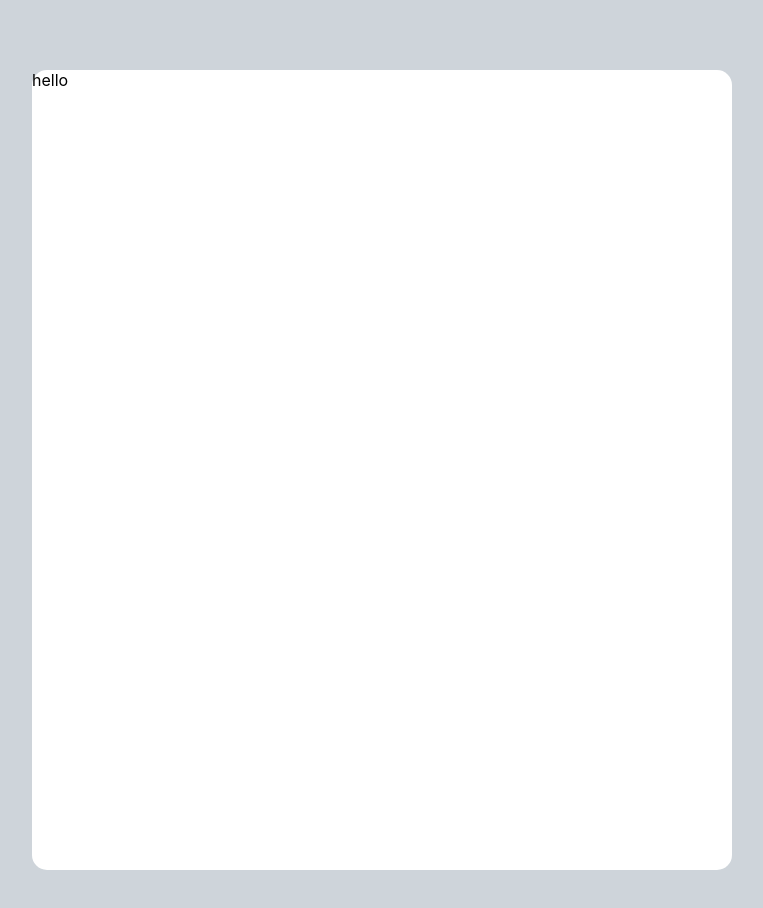
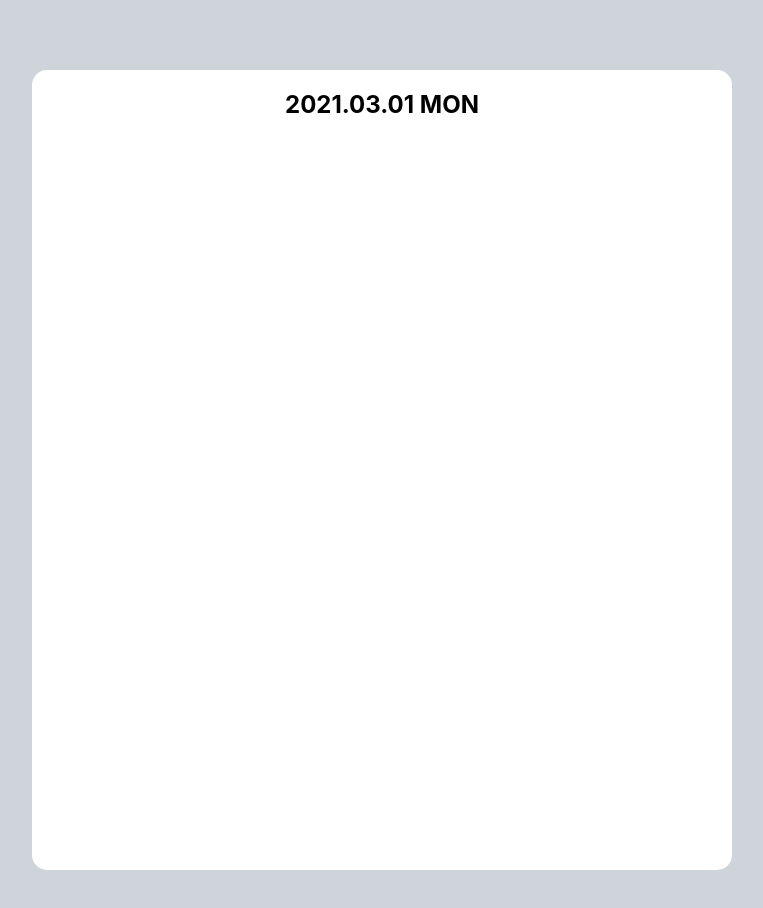
Before and after one commit to KAEN7/todo-list, a React (Create React App) app: page / in a window 1280 px wide. Shown: the top 908 px of the page, without its empty margins (258-1021 px from the left). Built offline with nearby package versions, Linux system fonts and the light colour scheme.

Commit message:
Add TodoHeader.js

```diff
--- a/src/App.js
+++ b/src/App.js
@@ -1,6 +1,7 @@
 import React from "react";
 // import { createStore } from "redux";
 import styled, { createGlobalStyle } from "styled-components";
+import TodoHeader from "./components/TodoHeader";
 import TodoTable from "./components/TodoTable";
 
 // 스토어 생성
@@ -18,7 +19,9 @@ function App() {
     // <Provider store={store}>
     <>
       <GlobalStyle />
-      <TodoTable>hello</TodoTable>
+      <TodoTable>
+        <TodoHeader />
+      </TodoTable>
     </>
     // </Provider>
   );
--- /dev/null
+++ b/src/components/TodoHeader.js
@@ -0,0 +1,18 @@
+import React from "react";
+import styled from "styled-components";
+
+const HeaderBlock = styled.div`
+  display: flex;
+
+  margin: 0 auto;
+`;
+
+function TodoHeader() {
+  return (
+    <HeaderBlock>
+      <h2>2021.03.01 MON</h2>
+    </HeaderBlock>
+  );
+}
+
+export default TodoHeader;
```
